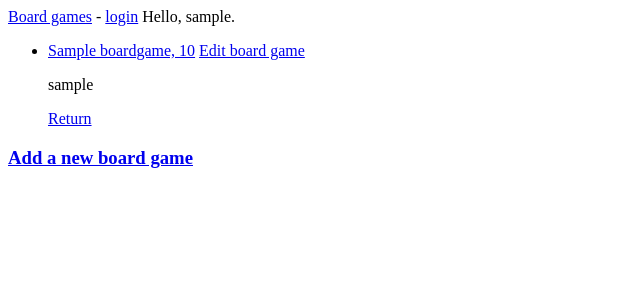
After one commit to starxseeker/AppProg, a Django app: page /board_games/ in a window 1280 px wide. The commit adds this page. Shown: the top 300 px of the page, without its empty margins (0-640 px from the left). Run offline with Django 3.2, Linux system fonts and the light colour scheme; a user stored in the database is signed in; tables that the repository leaves empty hold one stand-in row (values such as "Sample post").

Commit message:
forms pages

```diff
--- a/src/games/models.py
+++ b/src/games/models.py
@@ -1,4 +1,5 @@
 from django.db import models
+from django.core.validators import MaxValueValidator, MinValueValidator
 
 from django.db import models
 from django.contrib.auth.models import User
@@ -13,7 +14,10 @@ class BoardGame(models.Model):
     owner = models.ForeignKey(User, on_delete=models.CASCADE)
     name = models.CharField(max_length=200)
     genre = models.ManyToManyField(Genre, related_name="genres")
-    total_borrow_count = 0
+    total_borrow_count = models.IntegerField(default=0)
+    borrowed = models.BooleanField(default=False)
+    borrowed_by = models.ForeignKey(User, on_delete=models.CASCADE,
+    related_name="borrowed_by")
     date_borrowed = models.DateTimeField(auto_now_add = True)
     date_added = models.DateTimeField(auto_now_add = True)
     date_modified = models.DateTimeField(auto_now_add = True)
@@ -22,11 +26,13 @@ class BoardGame(models.Model):
         return f'{self.name}, {self.total_borrow_count}'
 
 class Review(models.Model):
-    board_game = models.ForeignKey(BoardGame, on_delete=models.CASCADE)
-    owner = models.ForeignKey(User, on_delete=models.CASCADE)
-    review = models.TextField()
-    date_added = models.DateTimeField(auto_now_add = True)
-    date_modified = models.DateTimeField(auto_now_add = True)
+    board_game = models.ForeignKey(BoardGame, on_delete=models.CASCADE, null=True)
+    owner = models.ForeignKey(User, on_delete=models.CASCADE, null=True)
+    review = models.TextField(null=True)
+    stars = models.IntegerField(default = 3,
+    validators=[MinValueValidator(0), MaxValueValidator(5)])
+    date_added = models.DateTimeField(auto_now_add = True, null=True)
+    date_modified = models.DateTimeField(auto_now_add = True, null=True)
 
     def __str__(self):
         return f'{self.board_game}, {self.review[:50]}'
--- /dev/null
+++ b/src/games/templates/games/base.html
@@ -0,0 +1,9 @@
+<p>
+    <a href="{% url 'games:board_games' %}">Board games</a> - <a href="{% url 'users:login' %}">login</a>
+    {% if user.is_authenticated %}
+        Hello, {{ user.username }}.
+    {% else %}
+        <a href="{% url 'users:login' %}">Log in</a>
+    {% endif %}
+</p>
+{% block content %}{% endblock content %}
--- /dev/null
+++ b/src/games/templates/games/board_games.html
@@ -0,0 +1,32 @@
+{% extends "games/base.html" %}
+
+{% block page_header %}
+    <h1>Board games</h1>
+{% endblock page_header %}
+
+{% block content %}
+
+<ul>
+    {% for boardgame in board_games %}
+        <li>
+            <a href="{% url 'games:board_game' boardgame.id %}">{{boardgame}}</a>
+            <a href="{% url 'games:edit_board_game' boardgame.id %}">Edit board game</a>
+        </li>
+
+    {% if user.username == boardgame.borrowed_by.username and boardgame.borrowed == True %}
+        <p>{{boardgame.borrowed_by}}</p>
+        <p><a href="{% url 'games:returns' boardgame.id %}">Return</a></p>
+    {% elif boardgame.borrowed == True %}
+        <p>{{boardgame.borrowed_by}}</p>
+    {% else %}
+        <p>The game is free to borrow.</p>
+        <p><a href="{% url 'games:borrow' boardgame.id %}">Borrow</a></p>
+    {% endif %}
+    {% empty %}
+        <li><h3>No games have been added yet.</h3></li>
+    {% endfor %}
+</ul>
+
+<h3><a href="{% url 'games:new_board_game' %}">Add a new board game</a></h3>
+
+{% endblock content %}
--- a/src/games/templates/games/index.html
+++ b/src/games/templates/games/index.html
@@ -1,6 +1,10 @@
+{% extends "games/base.html" %}
+
+{% block content %}
 <html>
     <head</head>
     <body>
         <p>It works!</p>
     </body>
 </html>
+{% endblock content %}
--- a/src/games/urls.py
+++ b/src/games/urls.py
@@ -3,8 +3,38 @@
 from django.urls import path
 from . import views
 
-app_name = "games"
+app_name = 'games'
 urlpatterns = [
     # Home page
-    path("", views.index, name="index"),
+    path('', views.index, name='index'),
+
+    # A page that shows all board games.
+    path('board_games/', views.board_games, name='board_games'),
+
+    # A detail page for a single board game.
+    path('board_games/<int:boardgame_id>/', views.board_game, name='board_game'),
+
+    # A page for adding a new board game.
+    path('new_board_game/', views.new_board_game, name='new_board_game'),
+
+    # A page for adding a new review.
+    path('new_review/<int:boardgame_id>/', views.new_review, name='new_review'),
+
+    # A page for editing reviews.
+    path('edit_review/<int:review_id>/', views.edit_review, name='edit_review'),
+
+    # A page for editing board games.
+    path('edit_board_game/<int:boardgame_id>/', views.edit_board_game, name='edit_board_game'),
+
+    # A page for deleting board games.
+    path('delete_board_game/<int:boardgame_id>/', views.delete_board_game, name='delete_board_game'),
+
+    # A page for deleting reviews.
+    path('delete_review/<int:review_id>/', views.delete_review, name="delete_review"),
+
+    # URL to borrow board games.
+    path('borrow/<int:boardgame_id>/', views.borrow, name="borrow"),
+
+    # URL to return board games.
+    path('returns/<int:boardgame_id>/', views.returns, name="returns"),
 ]
--- a/src/games/views.py
+++ b/src/games/views.py
@@ -1,5 +1,112 @@
-from django.shortcuts import render
+from django.shortcuts import redirect, render
+from django.contrib.auth.decorators import login_required
+from django.http import Http404
+
+from .models import BoardGame, Review
+from .forms import BoardGameForm, ReviewForm
 
 # Create your views here.
 def index(request):
     return render(request, 'games/index.html')
+
+@login_required
+def board_games(request):
+    board_games = BoardGame.objects.order_by('date_added')
+    context = {'board_games' : board_games}
+    return render(request, 'games/board_games.html', context)
+
+@login_required
+def board_game(request, boardgame_id):
+    board_game = BoardGame.objects.get(id=boardgame_id)
+    reviews = board_game.review_set.order_by('-date_added')
+    context = {'board_game': board_game, 'reviews': reviews}
+    return render(request, 'games/board_game.html', context)
+
+@login_required
+def new_board_game(request):
+    """Add a new board game."""
+    if request.method != 'POST':
+        form = BoardGameForm()
+    else:
+        form = BoardGameForm(data=request.POST)
+        if form.is_valid():
+            new_board_game = form.save(commit=False)
+            new_board_game.owner = request.user
+            new_board_game.borrowed_by = request.user
+            form.save()
+            return redirect('games:board_games')
+
+    context = {'form': form}
+    return render(request, 'games/new_board_game.html', context)
+
+@login_required
+def new_review(request, boardgame_id):
+    boardgame = BoardGame.objects.get(id=boardgame_id)
+
+    if request.method != "POST":
+        form = ReviewForm()
+    else:
+        form = ReviewForm(data=request.POST)
+        if form.is_valid():
+            new_review = form.save(commit=False)
+            new_review.owner = request.user
+            new_review.board_game = boardgame
+            new_review.save()
+            return redirect("games:board_game", boardgame_id=boardgame_id)
+
+    context = {"boardgame": boardgame, "form": form}
+    return render(request, "games/new_review.html", context)
+
+def edit_review(request, review_id):
+    review = Review.objects.get(id=review_id)
+    board_game = review.board_game
+
+    if request.method != "POST":
+        form = ReviewForm(instance=review)
+    else:
+        form = ReviewForm(instance=review, data=request.POST)
+        if form.is_valid():
+            form.save()
+            return redirect("games:board_game", boardgame_id=board_game.id)
+    context = {"review": review, "board_game": board_game, "form": form}
+    return render(request, "games/edit_review.html", context)
+
+def edit_board_game(request, boardgame_id):
+    board_game = BoardGame.objects.get(id=boardgame_id)
+
+    if request.method != "POST":
+        form = BoardGameForm(instance=board_game)
+    else:
+        form = BoardGameForm(instance=board_game, data=request.POST)
+        if form.is_valid():
+            form.save()
+            return redirect("games:board_games")
+    context = {"board_game": board_game, "form": form}
+    return render(request, "games/edit_board_game.html", context)
+
+def delete_board_game(request, boardgame_id):
+    board_game = BoardGame.objects.get(id=boardgame_id)
+    reviews = board_game.review_set.all()
+    board_game.delete()
+    reviews.delete()
+    return redirect("games:board_games")
+
+def delete_review(request, review_id):
+    review = Review.objects.get(id=review_id)
+    review.delete()
+    return redirect("games:board_games")
+
+def borrow(request, boardgame_id):
+    obj = BoardGame.objects.get(id=boardgame_id)
+    obj.borrowed = True
+    obj.borrowed_by = request.user
+    obj.total_borrow_count = obj.total_borrow_count + 1
+    obj.save()
+    return redirect("games:board_games")
+
+def returns(request, boardgame_id):
+    obj = BoardGame.objects.get(id=boardgame_id)
+    obj.borrowed = False
+    obj.borrowed_by = request.user
+    obj.save()
+    return redirect("games:board_games")
```
Also changed, not shown: src/games/forms.py (+19 -0 lines), src/games/templates/games/board_game.html (added, +26 -0 lines), src/games/templates/games/borrow.html (added, +13 -0 lines), src/games/templates/games/edit_board_game.html (added, +15 -0 lines), src/games/templates/games/edit_review.html (added, +15 -0 lines), src/games/templates/games/new_board_game.html (added, +11 -0 lines), src/games/templates/games/new_review.html (added, +11 -0 lines), src/games/migrations/0002_auto_20211125_1326.py (deleted), src/games/migrations/0002_auto_20211202_1047.py (added), src/games/migrations/0003_boardgame_total_borrow_count.py, src/games/migrations/0003_remove_boardgame_total_borrow_count.py (deleted), src/games/migrations/0005_remove_boardgame_total_borrow_count.py (deleted).
